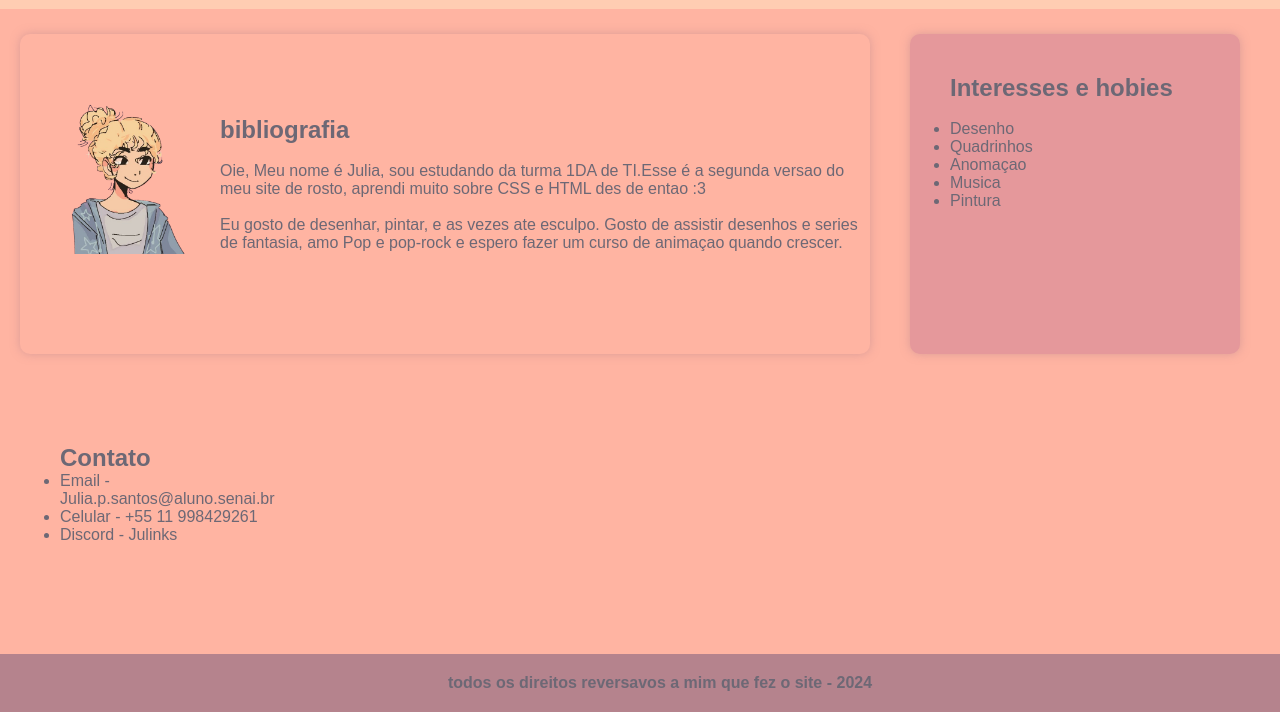
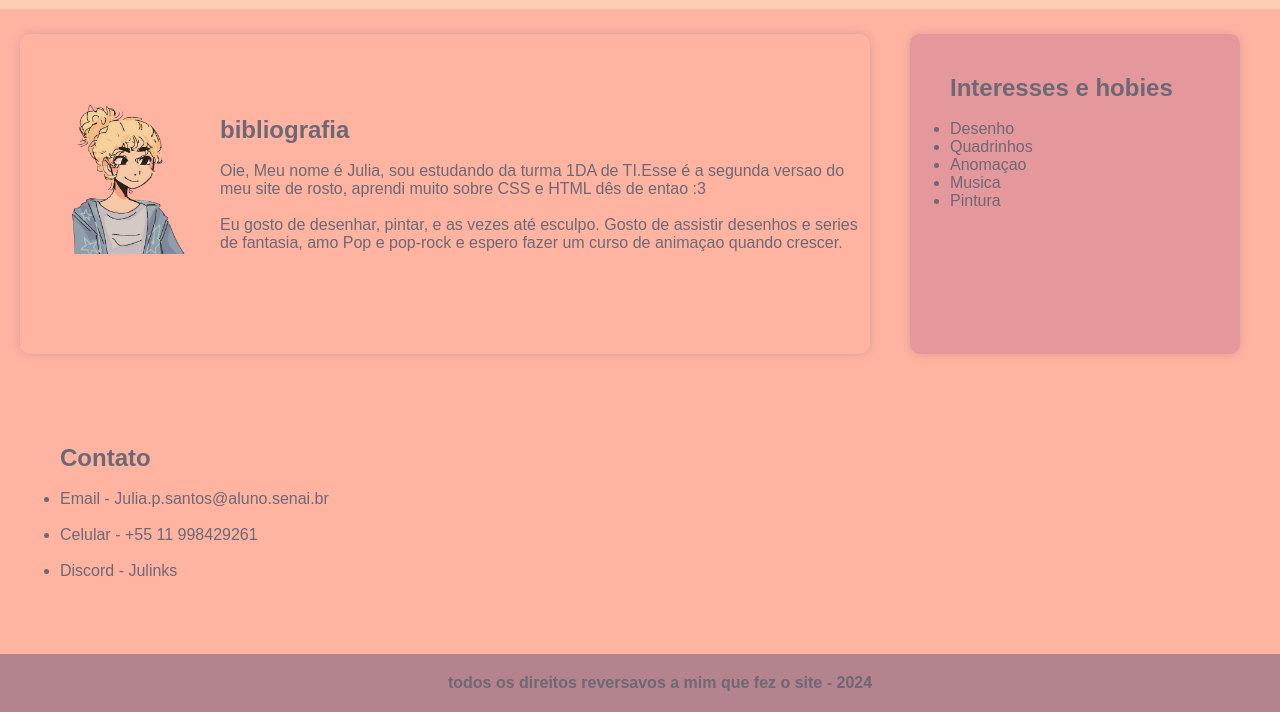
Before and after one commit to J-Paiare/MyFacePageV2, a plain HTML site: page index.html in a window 1280 px wide. Shown: the part 88-800 px from the top of the page. Drawn offline with Linux system fonts and the light colour scheme.

Commit message:
atualizaçao do css e do html
ultimas atualizaçoes, site pronto

```diff
--- a/css/index.css
+++ b/css/index.css
@@ -75,7 +75,7 @@ box-shadow: 0 0 10px rgba(181, 131, 141, 0.5)
 
 section {
     padding: 20px;
-    width: 200px;
+    width: 300px;
     /* margens para cima, baixo esquerda e direita */
     margin: 50px 20px 20px 40px;
 
--- a/index.html
+++ b/index.html
@@ -30,9 +30,9 @@
             <div class="bibli">
                 <h2>bibliografia</h2>
                 <br>
-                <p> Oie, Meu nome é Julia, sou estudando da turma 1DA de TI.Esse é a segunda versao do meu site de rosto, aprendi muito sobre CSS e HTML des de entao :3 </p>
+                <p> Oie, Meu nome é Julia, sou estudando da turma 1DA de TI.Esse é a segunda versao do meu site de rosto, aprendi muito sobre CSS e HTML dês de entao :3 </p>
                 <br>
-                    <p> Eu gosto de desenhar, pintar, e as vezes ate esculpo. Gosto de assistir desenhos e series de fantasia, amo Pop e pop-rock e espero fazer um curso de animaçao quando crescer.</p>
+                    <p> Eu gosto de desenhar, pintar, e as vezes até esculpo. Gosto de assistir desenhos e series de fantasia, amo Pop e pop-rock e espero fazer um curso de animaçao quando crescer.</p>
             </div>
 
         </article>
@@ -60,9 +60,12 @@
 </main>
 <section>
         <h2>Contato</h2>
+        <br>
          <ul>
             <li>Email - Julia.p.santos@aluno.senai.br</li>
+            <br>
             <li>Celular - +55 11 998429261 </li>
+            <br>
             <li>Discord - Julinks</li>
          </ul>
         </section>
```
